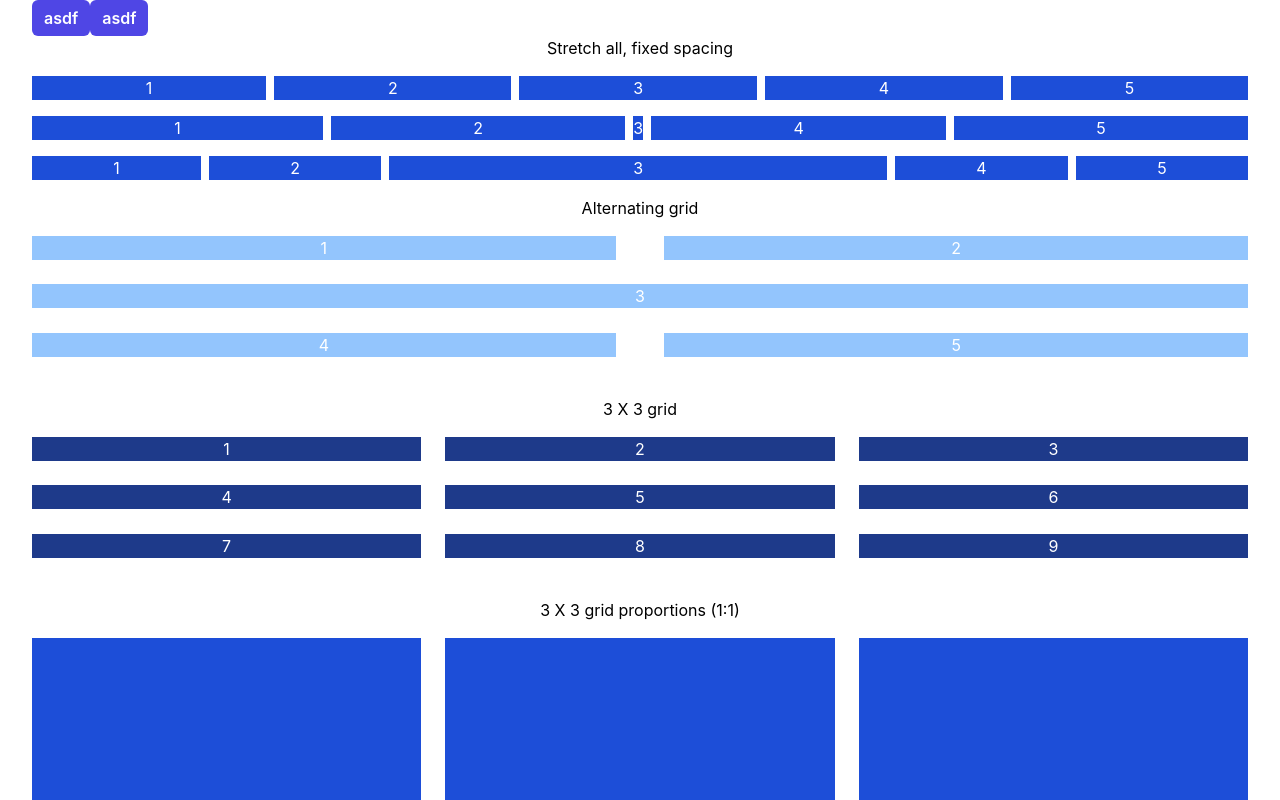
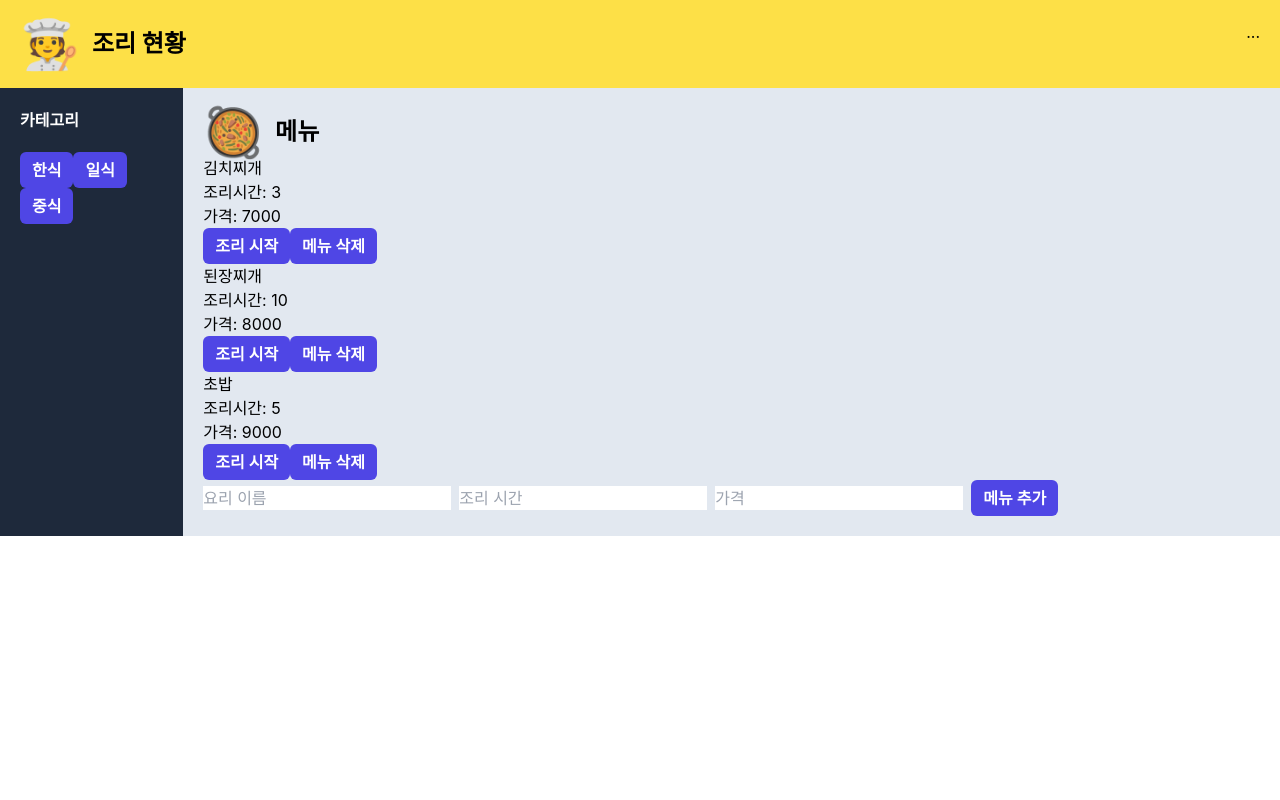
Before and after one commit to bggbr/react-training, a Next.js app: page / in a window 1280 px wide. Shown: the top 800 px of the page. Built offline with nearby package versions, Linux system fonts and the light colour scheme.

Commit message:
add menu

```diff
--- a/pages/index.js
+++ b/pages/index.js
@@ -1,15 +1,17 @@
-import Head from 'next/head';
-import Image from 'next/image';
-import Button from '../src/component/Button';
-import styles from '../styles/Home.module.css';
-import Flex_First from './flex/Flex_training';
+import Category from '../src/component/Category';
+import Header from '../src/component/Header';
+import Menu from '../src/component/Menu';
 
-export default function Home() {
+function Home() {
     return (
-        <div className={styles.container}>
-            <Button>asdf</Button>
-            <Button disabled={false}>asdf</Button>
-            <Flex_First></Flex_First>
+        <div>
+            <Header />
+            <div className="flex">
+                <Category />
+                <Menu />
+            </div>
         </div>
     );
 }
+
+export default Home;
--- /dev/null
+++ b/src/component/Category.js
@@ -0,0 +1,12 @@
+import Button from './Button';
+
+export default function Category() {
+    return (
+        <div className="bg-slate-800 text-white w-52 p-5">
+            <h2 className="font-bold mb-5">카테고리</h2>
+            <Button>한식</Button>
+            <Button>일식</Button>
+            <Button>중식</Button>
+        </div>
+    );
+}
--- /dev/null
+++ b/src/component/Header.js
@@ -0,0 +1,13 @@
+export default function Header() {
+  return (
+    <div className="bg-yellow-300 p-5 flex justify-between">
+      <div>
+        <h2 className="font-bold flex space-x-3">
+          <div className="text-5xl">🧑‍🍳</div>
+          <div className="text-2xl self-center">조리 현황</div>
+        </h2>
+      </div>
+      <div>...</div>
+    </div>
+  );
+}
--- /dev/null
+++ b/src/component/Menu.js
@@ -0,0 +1,85 @@
+import { useState } from 'react';
+import Button from './Button';
+export default function Menu() {
+    const [menuList, setMenuList] = useState([
+        {
+            id: 1,
+            name: '김치찌개',
+            cookingTime: 3,
+            price: 7000,
+            category: 'korean',
+        },
+        {
+            id: 2,
+            name: '된장찌개',
+            cookingTime: 10,
+            price: 8000,
+            category: 'korean',
+        },
+        {
+            id: 3,
+            name: '초밥',
+            cookingTime: 5,
+            price: 9000,
+            category: 'japaness',
+        },
+    ]);
+    const [name, setName] = useState('');
+    const [cookingTime, setCookingTime] = useState('');
+    const [price, setPrice] = useState('');
+
+    /**
+     * 현재 카테고리를 상태값으로 관리
+     * 현재 카테고리에 해당하는 메뉴만 보여주기
+     *
+     * 조리 시작 기능 구현하기
+     */
+    function addMenu() {
+        let id = Math.max(...menuList.map((item) => item.id)) + 1;
+
+        if (!(name.length && cookingTime.length && price.length)) {
+            alert('모든 값을 입력해주세요');
+            return;
+        }
+
+        let menu = {
+            id,
+            name,
+            cookingTime: parseInt(cookingTime),
+            price: parseInt(price),
+            category: '',
+        };
+        console.log(menu);
+        setMenuList([...menuList, menu]);
+        // console.log(menuList);
+    }
+
+    return (
+        <div className="bg-slate-200 p-5 w-full">
+            <h2 className="font-bold flex space-x-3">
+                <div className="text-5xl">🥘</div>
+                <div className="text-2xl self-center">메뉴</div>
+            </h2>
+
+            {menuList.map((menu) => (
+                <div key={menu.id}>
+                    <div>{menu.name}</div>
+                    <div>조리시간: {menu.cookingTime}</div>
+                    <div>가격: {menu.price}</div>
+                    <Button>조리 시작</Button>
+                    <Button>메뉴 삭제</Button>
+                </div>
+            ))}
+
+            <div className="space-x-2">
+                <input type="text" placeholder="요리 이름" value={name} onChange={(e) => setName(e.target.value)} />
+
+                <input type="number" placeholder="조리 시간" value={cookingTime} onChange={(e) => setCookingTime(e.target.value)} />
+
+                <input type="number" placeholder="가격" value={price} onChange={(e) => setPrice(e.target.value)} />
+
+                <Button onClick={addMenu}>메뉴 추가</Button>
+            </div>
+        </div>
+    );
+}
```
Also changed, not shown: pages/flex/Flex_training.js (+18 -18 lines).
